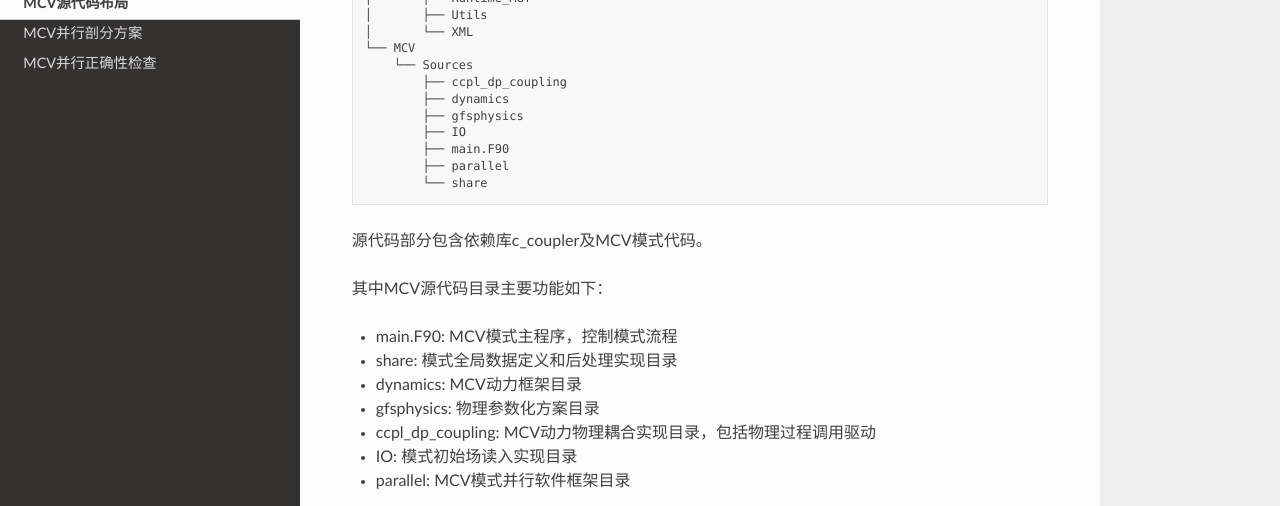
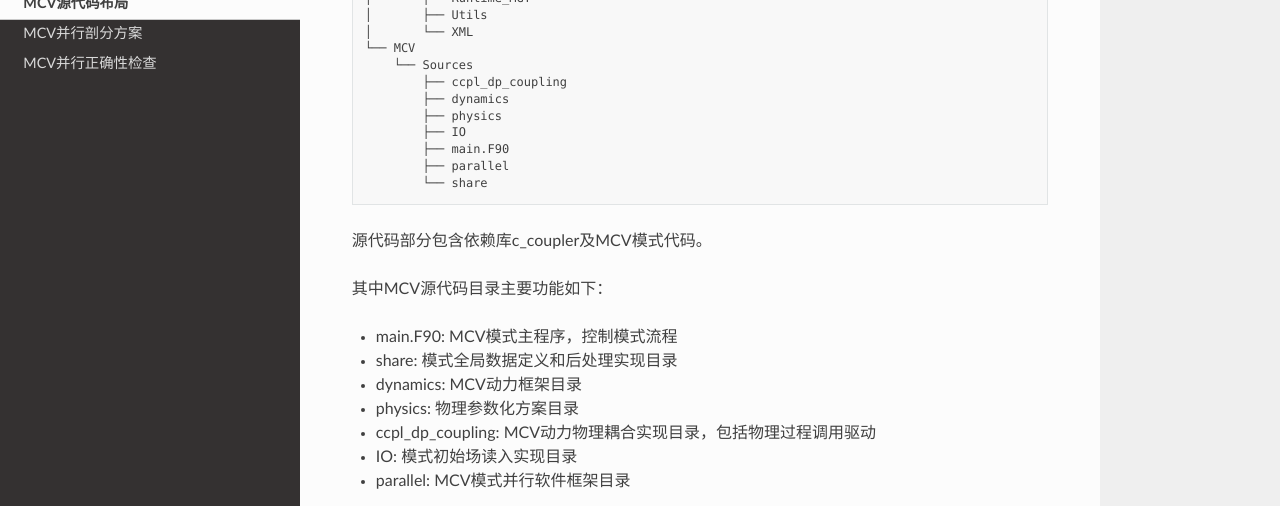
Before and after one commit to qingu/mug, a Sphinx documentation site: the page built from source/code_section/01_mcv_code.md, in a window 1280 px wide and 1023 px high. Shown: the part 342-848 px from the top of the window. Built offline with Sphinx 7.4.7 and the Read the Docs theme 2.0.0, drawn with Linux system fonts in a browser that asks for light colours; some of the changed text lies outside the part shown.

Commit message:
fix contents of 01_mcv_code

```diff
--- a/source/code_section/01_mcv_code.md
+++ b/source/code_section/01_mcv_code.md
@@ -17,7 +17,7 @@ models
     └── Sources
         ├── ccpl_dp_coupling
         ├── dynamics
-        ├── gfsphysics
+        ├── physics
         ├── IO
         ├── main.F90
         ├── parallel
@@ -31,7 +31,7 @@ models
 - main.F90: MCV模式主程序，控制模式流程
 - share: 模式全局数据定义和后处理实现目录
 - dynamics: MCV动力框架目录
-- gfsphysics: 物理参数化方案目录
+- physics: 物理参数化方案目录
 - ccpl_dp_coupling: MCV动力物理耦合实现目录，包括物理过程调用驱动
 - IO: 模式初始场读入实现目录
 - parallel: MCV模式并行软件框架目录
```
